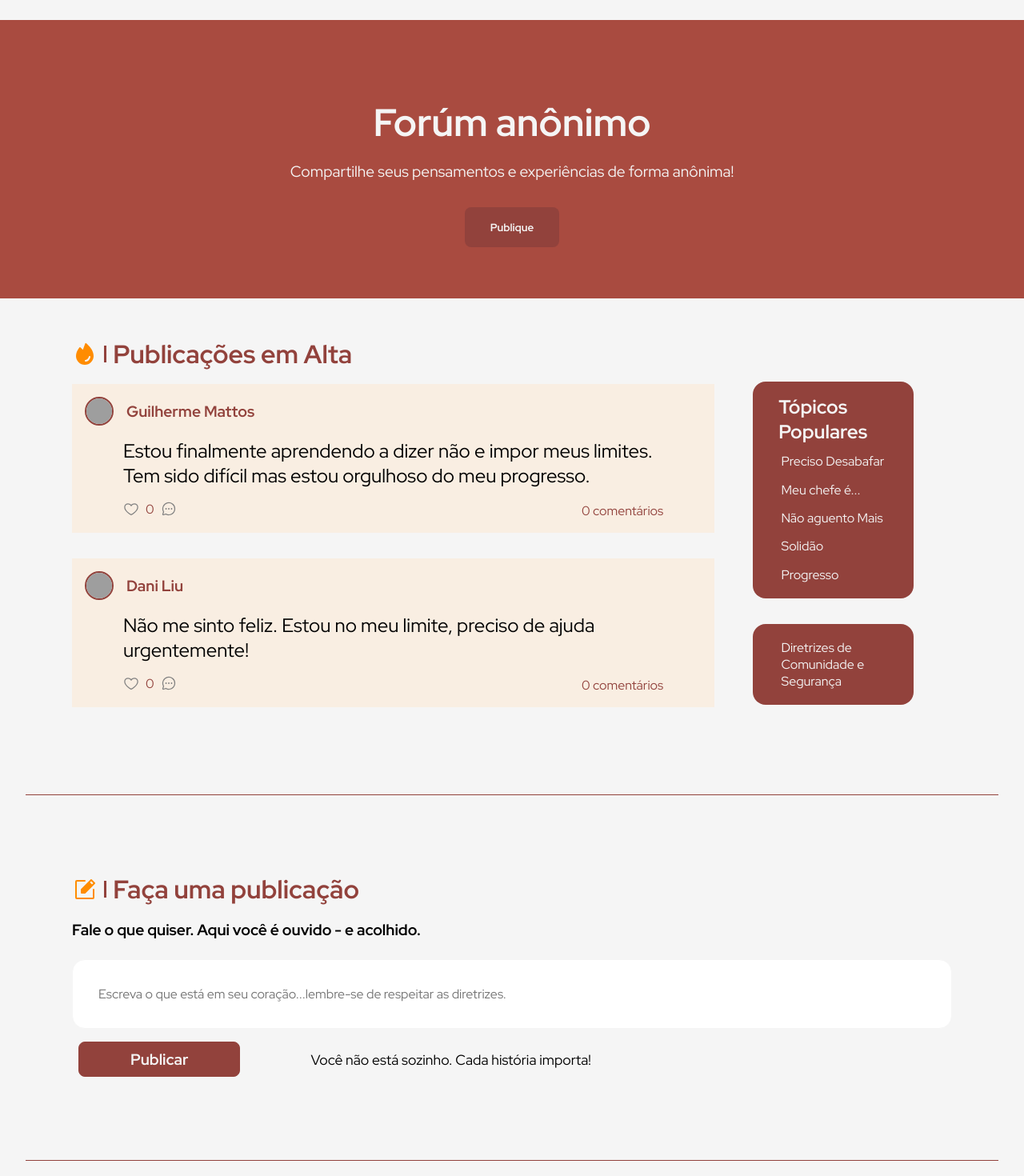
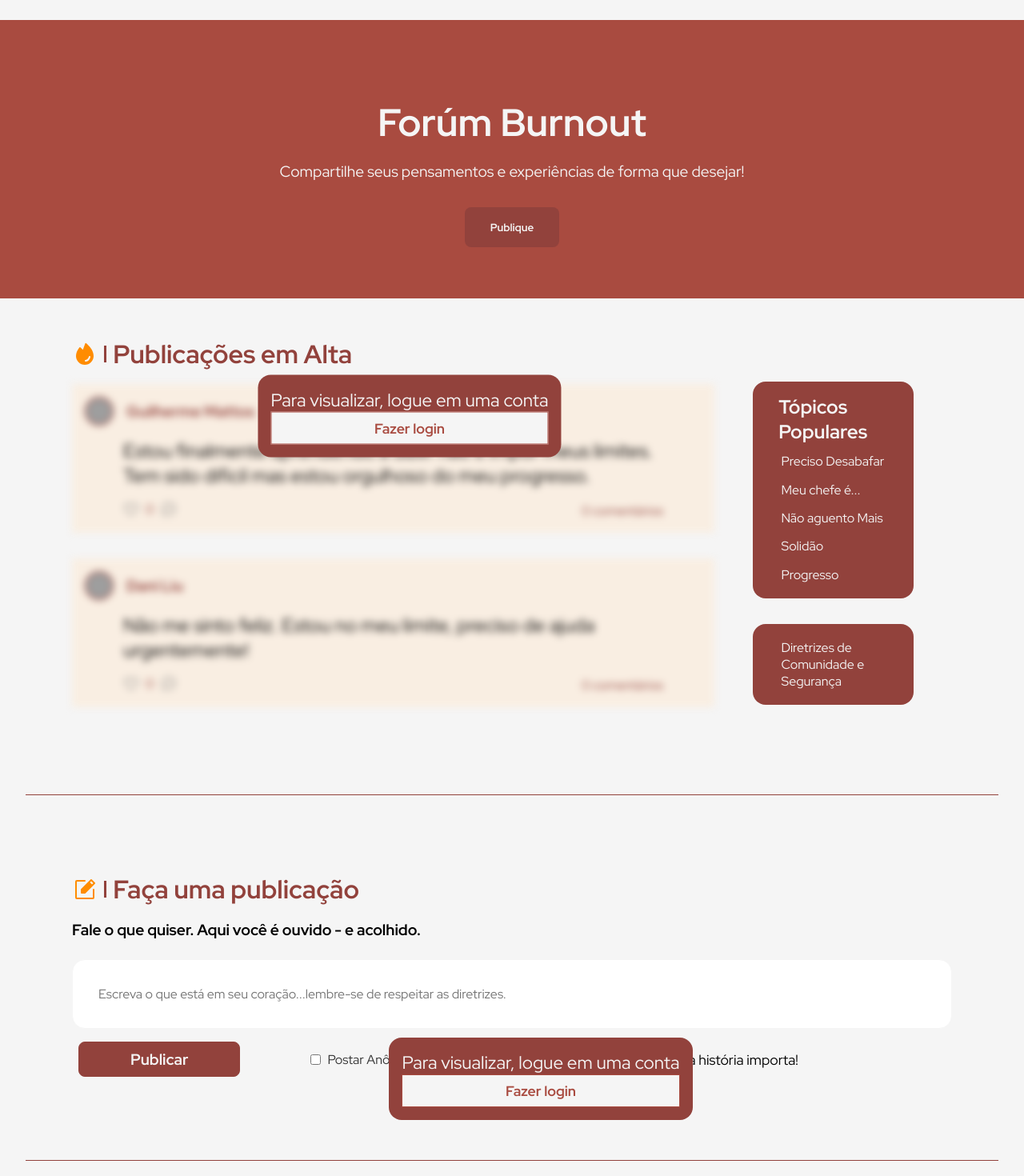
Before and after one commit to aline-henriques/PROJETO-2, a React (Vite) app: page /forum in a window 1280 px wide. Shown: the part 120-1590 px from the top of the page at 80% size. Built offline with nearby package versions, Linux system fonts and the light colour scheme; grey boxes are pictures that could not be loaded; a web font is replaced by a local one.

Commit message:
forum 3/3

```diff
--- a/src/Components/ForumInicial.jsx
+++ b/src/Components/ForumInicial.jsx
@@ -3,9 +3,9 @@ import { Header } from './Header';
 import styles from './ForumInicial.module.css'
 import { Fire, NotePencil } from '@phosphor-icons/react';
 import { Posts } from './Posts';
-import { NavLink } from 'react-router-dom';
-import fotoPerfil from '../assets/img/Foto_perfil.jpg'
+import { NavLink, useNavigate } from 'react-router-dom';
 import { useAuth } from '../AuthContext';
+
 
 const PostsEmAlta =[
     {
@@ -49,9 +49,23 @@ const PostsFeed=[
     },
 ]
 
-export function ForumInicial ({author,content, usuarioLogado}){
+export function ForumInicial (){
 
+    // CheckBox
+    const [checkedItems, setCheckedItems] = useState({})
+    const handleCheck = (mark) => {
+        setCheckedItems((prev) => ({
+            ...prev,
+            [mark]: !prev[mark],
+        }));
+    };
+
+    // Navegação
+    const navigate = useNavigate();
+
+    // Validação
     const { user } = useAuth();
+    const { isAuthenticated } = useAuth();
 
     // Novo Post
     const [newPostText, setNewPostText] = useState('')
@@ -59,14 +73,17 @@ export function ForumInicial ({author,content, usuarioLogado}){
     const lastPostRef = useRef(null);
     function handleCreateNewPost(){
         event.preventDefault()
-        setPosts([...posts, {
+        if (!newPostText.trim()) return;
+        const isAnonimo = checkedItems['postarAnonimo'];
+        const newPost ={
             id:posts.length + 1,
             content:newPostText,
             author: {
-                name: user?.name || 'Anônimo',
-                avatarUrl: user?.avatarUrl || 'https://via.placeholder.com/150'
+                name: isAnonimo ? 'Anônimo' : user?.name,
+                avatarUrl: isAnonimo? 'https://via.placeholder.com/150'
+                         : user?.avatarUrl
             }
-    }]);
+    };
         setPosts([...posts, newPost]);
         setNewPostText('');
 
@@ -78,6 +95,7 @@ export function ForumInicial ({author,content, usuarioLogado}){
 
     }
 
+    // DarkMode
     const [darkMode, setDarkMode] = useState(false);
     const toggleColors = () => setDarkMode((prev) => !prev);
 
@@ -85,8 +103,8 @@ export function ForumInicial ({author,content, usuarioLogado}){
         <div className={`${styles.container} ${darkMode ? styles.dark : styles.light}`} >
             <Header onToggleColors={toggleColors} isDarkMode={darkMode} />
             <div className={styles.introduction}>
-                <h1>Forúm anônimo</h1>
-                <p>Compartilhe seus pensamentos e experiências de forma anônima!</p>
+                <h1>Forúm Burnout</h1>
+                <p>Compartilhe seus pensamentos e experiências de forma que desejar!</p>
                 <button className={styles.buttonPublique}>Publique</button>
             </div>
             <div className={styles.postsArea}>
@@ -96,6 +114,34 @@ export function ForumInicial ({author,content, usuarioLogado}){
                         <div className={styles.linhaVertical}>.</div>
                         <h2>Publicações em Alta</h2>
                     </div>
+
+                    {!isAuthenticated &&(
+                        <>
+                            <div className={styles.blurDiv}>
+                                <div className={styles.postsEmAltaDeslog}>
+                                    {PostsEmAlta.map(post =>{
+                                        return (<Posts
+                                        key={post.id}
+                                        author = {post.author}
+                                        content= {post.content}
+                                        />
+                                        )
+                                    })}
+                                </div>
+                            </div>
+
+                            <div className={styles.mensagemLogar} >
+                                <span>Para visualizar, logue em uma conta</span>
+                                <button onClick={() => navigate('/Login')}>
+                                    Fazer login
+                                </button>
+                            </div>
+                        </>
+                    )}
+
+
+                    {isAuthenticated &&(
+                        <>
                             <div className={styles.postsEmAlta}>
                                 {PostsEmAlta.map(post =>{
                                     return (<Posts
@@ -106,7 +152,12 @@ export function ForumInicial ({author,content, usuarioLogado}){
                                     )
                                 })}
                             </div>
+                        </>
+                    )}
+
                </div>
+
+
                <div className={styles.rightMenu}>
                     <div className={styles.topicosPopulares}>
                         <h2>Tópicos Populares</h2>
@@ -148,7 +199,19 @@ export function ForumInicial ({author,content, usuarioLogado}){
                             <button type="submit" disabled={newPostText.length === 0}>
                                 Publicar
                             </button>
+
+                            <label className={styles.checkBoxLabel}>
+                                <input
+                                    type="checkbox"
+                                    checked={checkedItems['postarAnonimo'] || false}
+                                    onChange={() => handleCheck('postarAnonimo')}
+                                />
+                                Postar Anônimamente
+                            </label>
+
                             <p>Você não está sozinho. Cada história importa!</p>
+
+
                         </div>
 
                     </div>
@@ -160,8 +223,11 @@ export function ForumInicial ({author,content, usuarioLogado}){
                 <div className={styles.title}>
                     <h2>Publicações</h2>
                 </div>
-                <div >
                 <div>
+
+                    {!isAuthenticated &&(
+                        <>
+                           <div className={styles.postsFeedDeslogado}>
                                 {PostsFeed.map(post =>{
                                     return (<Posts
                                     key={post.id}
@@ -171,11 +237,36 @@ export function ForumInicial ({author,content, usuarioLogado}){
                                     )
                                 })}
                             </div>
+                            <div className={styles.mensagemLogarFeed} >
+                                <span>Para visualizar, logue em uma conta</span>
+                                <button onClick={() => navigate('/Login')}>
+                                    Fazer login
+                                </button>
+                            </div>
+                        </>
+                    )}
+
+
+                    {isAuthenticated &&(
+                        <>
+                            <div className={styles.postsFeedLogado}>
+                                {PostsFeed.map(post =>{
+                                    return (<Posts
+                                    key={post.id}
+                                    author = {post.author}
+                                    content= {post.content}
+                                    />
+                                    )
+                                })}
+                            </div>
+                        </>
+                    )}
+
                     <div className={styles.postsFeed}>
                             {posts.map((publish, index) => {
                             const isLast = index === posts.length - 1;
                             return (
-                            <div ref={isLast ? lastPostRef : null} key={index}>
+                                <div ref={isLast ? lastPostRef : null} key={index} className={styles.areaFeed}>
                                 <Posts content={publish.content} author={publish.author} />
                                 </div>
                             );
--- a/src/Components/ForumInicial.module.css
+++ b/src/Components/ForumInicial.module.css
@@ -199,6 +199,68 @@
   scale: 1rem;
 }
 
-.postsFeed + .postsFeed{
+.postsEmAltaDeslog, .postsFeedDeslogado{
+    filter: blur(5px);
+    position: relative;
+    overflow: hidden;
+    pointer-events: none;
+}
+
+.mensagemLogar{
+    position: absolute;
+    top: 80%;
+    left: 40%;
+    transform: translate(-50%, -50%);
+    background-Color: var(--red-200);
+    color: var(--cinza-100);
+    padding: 1rem;
+    border-Radius: 1rem;
+    font-size: 1.4rem;
+    text-Align: center;
+    z-Index: 10;
+    display: flex;
+    flex-direction: column;
+}
+
+.mensagemLogarFeed{
+    position: absolute;
+    bottom: -90%;
+    left: 38%;
+    background-Color: var(--red-200);
+    color: var(--cinza-100);
+    padding: 1rem;
+    border-Radius: 1rem;
+    font-size: 1.4rem;
+    text-Align: center;
+    z-Index: 10;
+    display: flex;
+    flex-direction: column;
+
+}
+
+.mensagemLogar button, .mensagemLogarFeed button{
+    background-color: var(--cinza-100);
+    border: 1px solid var(--red-300);
+    color: var(--red-300);
+    cursor: pointer;
+    padding: 0.5rem 1rem;
+    font-size: 1.1rem;
+    font-weight: bold;
+}
+
+.postsFeed{
     margin-top: 2rem;
 }
+.areaFeed + .areaFeed{
+    margin-top: 2rem;
+}
+
+.checkBoxLabel {
+  display: flex;
+  align-items: center;
+  gap: 0.5rem;
+  cursor: pointer;
+  font-size: 1rem;
+  color: #333;
+  user-select: none;
+}
```
Lines whose indentation alone changed are shown as unchanged.
